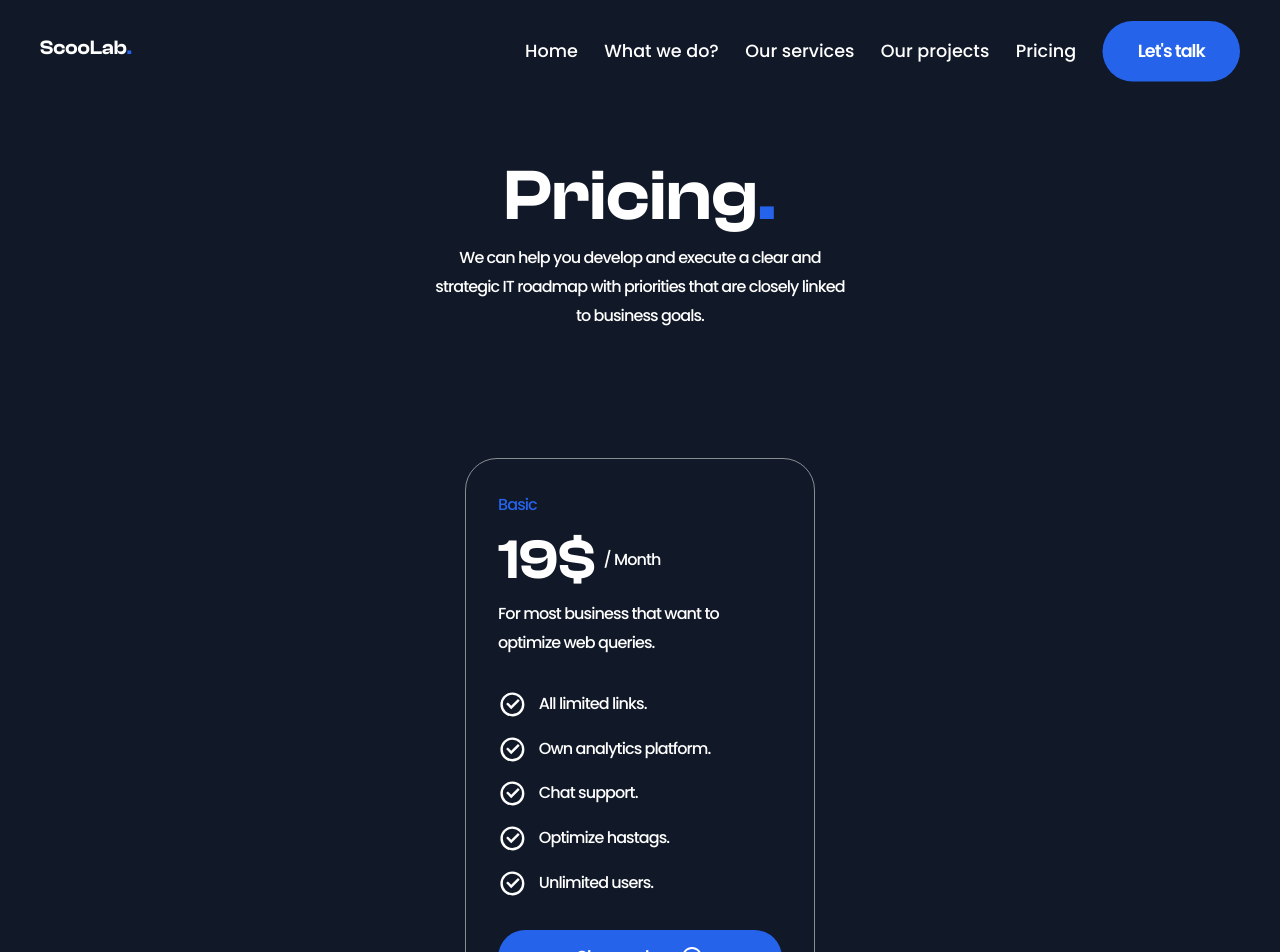
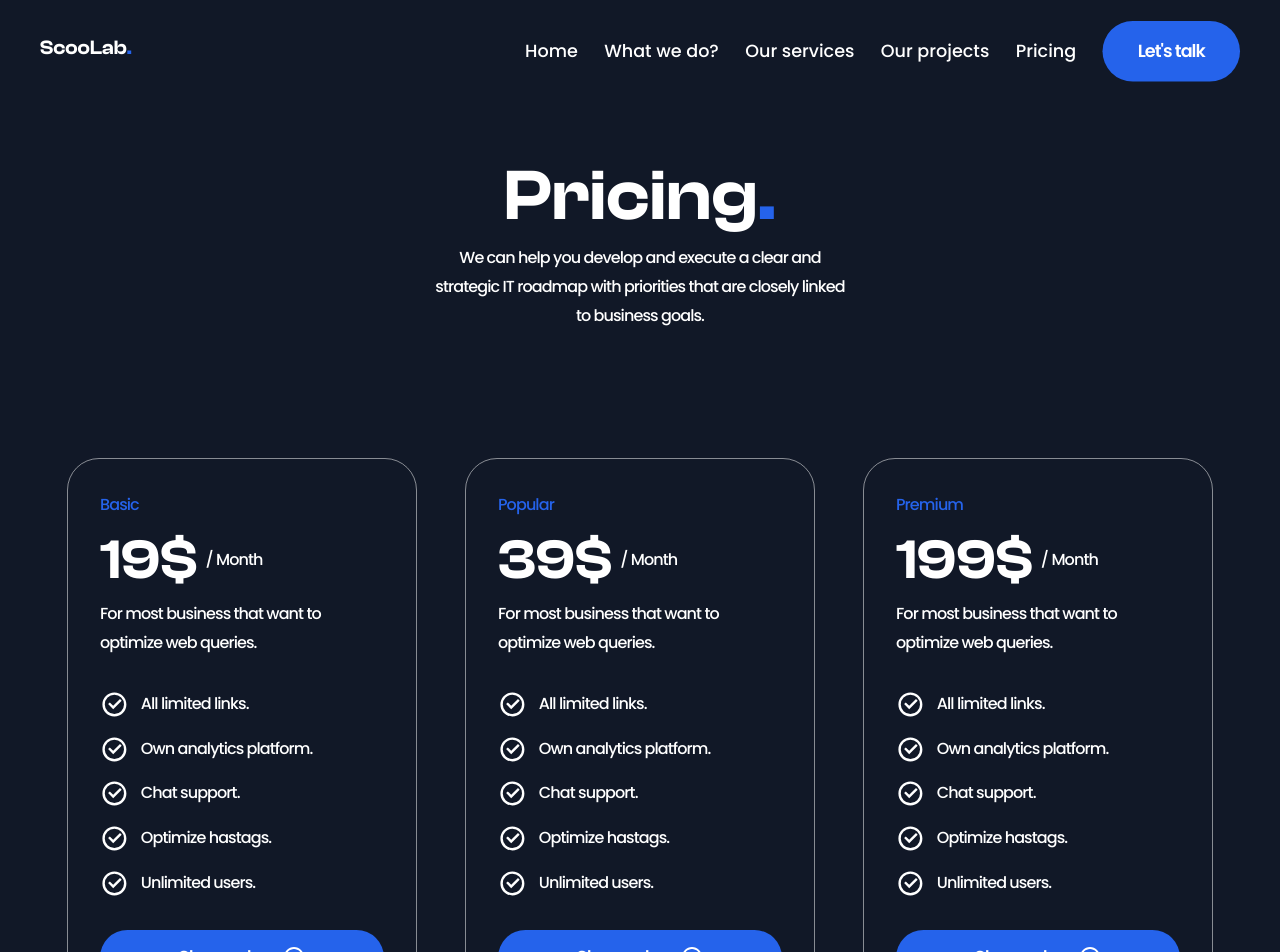
Before and after one commit to fajarfadillahh/scoolab-digital-agency-react-tailwind, a React (Vite) app: page /pricing in a window 1280 px wide. Shown: the top 952 px of the page. Built offline with nearby package versions, Linux system fonts and the light colour scheme.

Commit message:
modified: responsive Plans - Pricing page

```diff
--- a/src/parts/Pricing/Plans.jsx
+++ b/src/parts/Pricing/Plans.jsx
@@ -9,8 +9,8 @@ import PlanCard from "../../components/PlanCard";
 const Plans = () => {
   return (
     <section className="relative py-16">
-      <div className="container">
-        <div className="grid justify-center gap-12">
+      <div className="container 2xl:max-w-6xl">
+        <div className="grid justify-center gap-12 md:grid-cols-[repeat(2,max-content)] 2xl:grid-cols-[repeat(3,max-content)]">
           {PlanList.map((item, index) => {
             // destructure item
             const { grade, price, description, list } = item;
```
